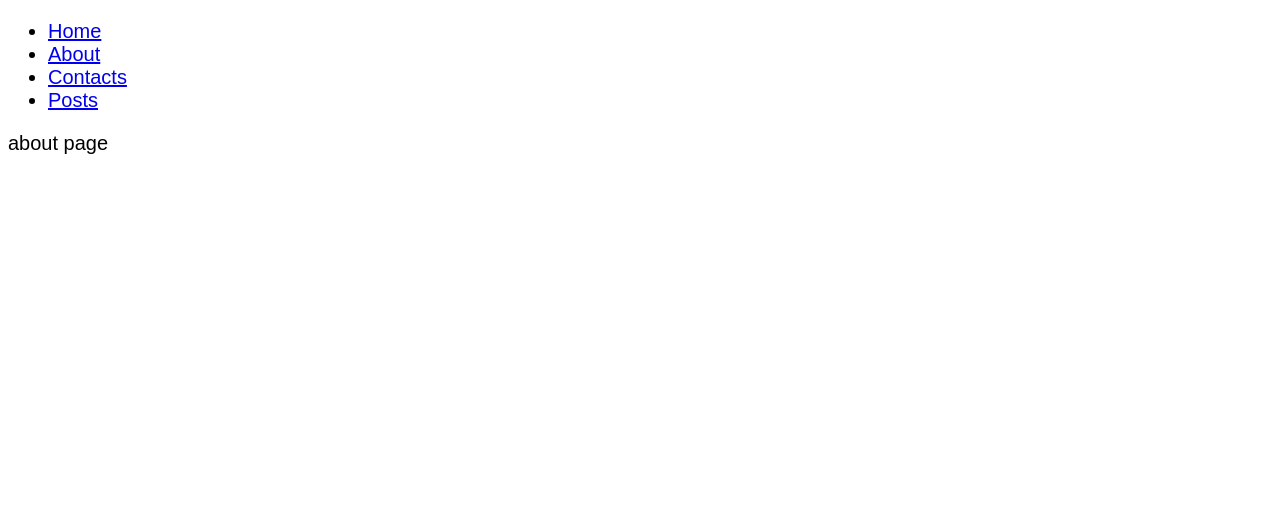
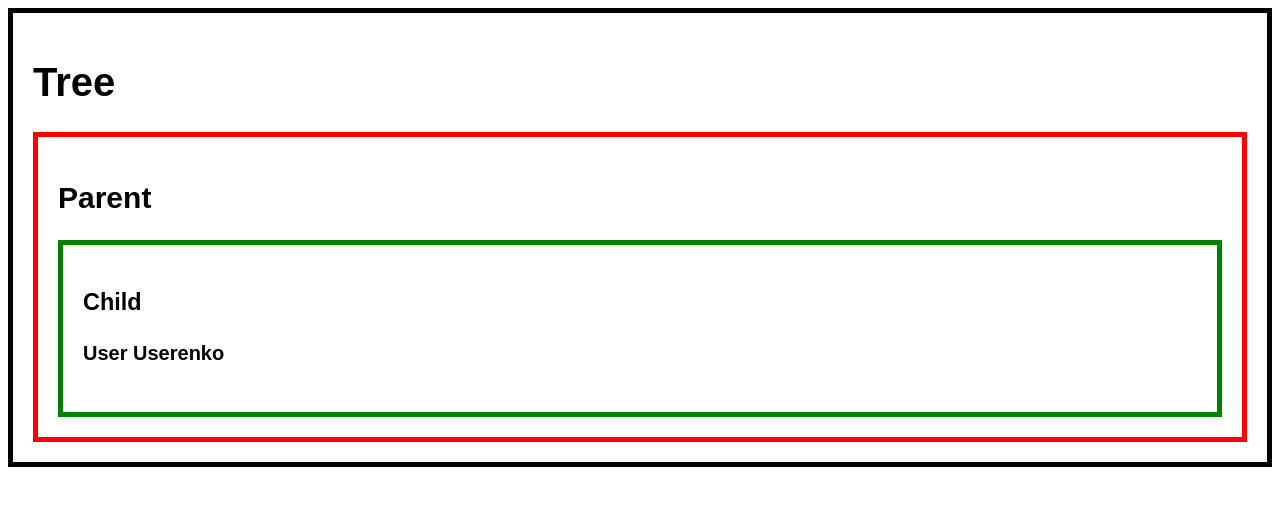
Before and after one commit to Makskuh/fe-2023-1-react-app, a React (Create React App) app: page /about in a window 1280 px wide. Shown: the top 506 px of the page. Built offline with nearby package versions, Linux system fonts and the light colour scheme.

Commit message:
Add problematic Tree component

```diff
--- a/src/App.js
+++ b/src/App.js
@@ -3,23 +3,19 @@ import { BrowserRouter, Switch, Route } from 'react-router-dom';
 import HomePage from './pages/HomePage';
 import AboutPage from './pages/AboutPage';
 import PostsPage from './pages/PostsPage';
+import Tree from './components/Tree';
 
 class App extends React.Component {
   constructor(props) {
     super(props);
 
     this.state = {
-      isVisible: true,
-      products: [
-        { name: 'Product 1', quantity: 5 },
-        { name: 'Product 2', quantity: 3 },
-        { name: 'Product 3', quantity: 1 },
-      ],
-      friends: [
-        { id: 1, name: 'Friend 1', profilePic: 'pic1.png' },
-        { id: 2, name: 'Friend 2', profilePic: 'pic2.png' },
-        { id: 3, name: 'Friend 3', profilePic: 'pic3.png' },
-      ],
+      user: {
+        id: 1,
+        firstName: 'User',
+        lastName: 'Userenko',
+        imageSrc: 'picture.jpeg',
+      },
     };
   }
 
@@ -34,27 +30,29 @@ class App extends React.Component {
   };
 
   render() {
-    const { isVisible, products, friends } = this.state;
+    const { user } = this.state;
 
-    return (
-      <BrowserRouter>
-        <Switch>
-          <Route exact path='/'>
-            {(libProps) => <HomePage {...libProps} />}
-          </Route>
+    // return (
+    //   <BrowserRouter>
+    //     <Switch>
+    //       <Route exact path='/'>
+    //         {(libProps) => <HomePage {...libProps} />}
+    //       </Route>
 
-          <Route path='/about' component={AboutPage} />
-          <Route path='/posts' component={PostsPage} />
+    //       <Route path='/about' component={AboutPage} />
+    //       <Route path='/posts' component={PostsPage} />
 
-          <Route
-            path='/contacts'
-            render={(libProps) => <Contacts {...libProps} />}
-          />
+    //       <Route
+    //         path='/contacts'
+    //         render={(libProps) => <Contacts {...libProps} />}
+    //       />
 
-          <Route path='*' component={NotFound} />
-        </Switch>
-      </BrowserRouter>
-    );
+    //       <Route path='*' component={NotFound} />
+    //     </Switch>
+    //   </BrowserRouter>
+    // );
+
+    return <Tree user={user} />
   }
 }
 
--- /dev/null
+++ b/src/components/Tree/Parent/Child/UserData/index.jsx
@@ -0,0 +1,14 @@
+import React from 'react';
+
+function UserData(props) {
+  const { user } = props;
+  return (
+    <div>
+      <h4>
+        {user.firstName} {user.lastName}
+      </h4>
+    </div>
+  );
+}
+
+export default UserData;
--- /dev/null
+++ b/src/components/Tree/Parent/Child/index.jsx
@@ -0,0 +1,13 @@
+import React from 'react';
+import UserData from './UserData';
+
+function Child(props) {
+  return (
+    <div style={{ border: '5px solid green', padding: '20px' }}>
+      <h3>Child</h3>
+      <UserData user={props.user} />
+    </div>
+  );
+}
+
+export default Child;
--- /dev/null
+++ b/src/components/Tree/Parent/index.jsx
@@ -0,0 +1,13 @@
+import React from 'react';
+import Child from './Child';
+
+function Parent(props) {
+  return (
+    <div style={{ border: '5px solid red', padding: '20px' }}>
+      <h2>Parent</h2>
+      <Child user={props.user} />
+    </div>
+  );
+}
+
+export default Parent;
--- /dev/null
+++ b/src/components/Tree/index.jsx
@@ -0,0 +1,13 @@
+import React from 'react';
+import Parent from './Parent';
+
+function Tree(props) {
+  return (
+    <div style={{ border: '5px solid', padding: '20px' }}>
+      <h1>Tree</h1>
+      <Parent user={props.user} />
+    </div>
+  );
+}
+
+export default Tree;
```
